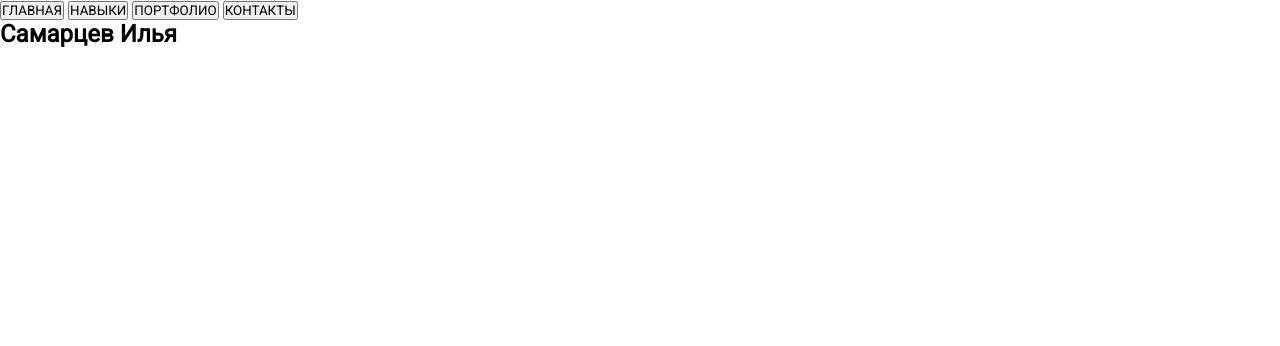
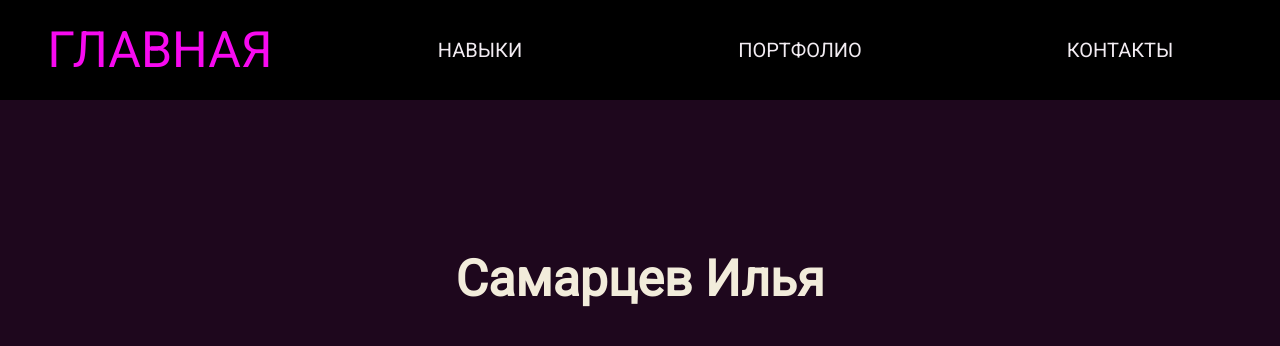
Before and after one commit to ilya5006/personalSite, a PHP site: page / in a window 1280 px wide. Shown: the top 346 px of the page. Run offline with PHP 8.4, Linux system fonts and the light colour scheme.

Commit message:
Page switching

```diff
--- a/contacts.php
+++ b/contacts.php
@@ -1,3 +1,3 @@
-<div id="contacts_page" style="display: none;">
+<div id="contacts_page" class="hide_page">
 
 </div>
--- a/css/index.css
+++ b/css/index.css
@@ -5,3 +5,47 @@
     box-sizing: border-box;
     font-family: 'Roboto', sans-serif;
 }
+
+body, .current_page
+{
+    background-color: #1E071D;
+}
+
+.hide_page
+{
+    display: none;
+}
+
+header
+{
+    display: flex;
+    flex-wrap: wrap;
+}
+
+.page_nav
+{
+    width: 25%;
+    height: 100px;
+
+    font-size: 20px;
+
+    border: 0px;
+    background-color: black;
+    color: #F2ECF2;
+
+    cursor: pointer;
+
+    transition: 0.5s;
+}
+
+.page_nav:hover
+{
+    transition: 0.5s;
+
+    font-size: 50px;
+}
+
+.current_page
+{
+    color: #F70AF0;
+}
--- /dev/null
+++ b/css/main.css
@@ -0,0 +1,7 @@
+#firstName_secondName
+{
+    margin-top: 150px;
+    text-align: center;
+    color: #f2ecdb;
+    font-size: 50px;
+}
--- a/index.php
+++ b/index.php
@@ -12,7 +12,7 @@
 </head>
 <body>
     <header>
-        <button id="main_nav" class="page_nav chose_page">ГЛАВНАЯ</button>
+        <button id="main_nav" class="page_nav current_page">ГЛАВНАЯ</button>
         <button id="skills_nav" class="page_nav">НАВЫКИ</button>
         <button id="portfolio_nav" class="page_nav">ПОРТФОЛИО</button>
         <button id="contacts_nav" class="page_nav">КОНТАКТЫ</button>
--- a/js/script.js
+++ b/js/script.js
@@ -0,0 +1,24 @@
+let pagesNavs = document.querySelectorAll('.page_nav');
+
+pagesNavs.forEach((pageNav) =>
+{
+    // Переключение страниц
+    pageNav.addEventListener('click', (event) =>
+    {
+        let currentPageNav = document.querySelector('.current_page');
+        let currentPageNavId = currentPageNav.getAttribute('id');
+        let currentPageNavName = currentPageNavId.substr(0, currentPageNavId.length - 4);
+
+        let currentPage = document.querySelector(`#${currentPageNavName}_page`);
+        currentPage.classList.add('hide_page');
+        currentPageNav.classList.remove('current_page');
+
+        let chosePageNav = event.target;
+        let chosePageNavId = chosePageNav.getAttribute('id');
+        let chosePageNavName = chosePageNavId.substr(0, chosePageNavId.length - 4);
+
+        let chosePage = document.querySelector(`#${chosePageNavName}_page`);
+        chosePage.classList.remove('hide_page');
+        chosePageNav.classList.add('current_page');
+    });
+});
--- a/portfolio.php
+++ b/portfolio.php
@@ -1,3 +1,3 @@
-<div id="portfolio_page" style="display: none;">
+<div id="portfolio_page" class="hide_page">
 
 </div>
--- a/skills.php
+++ b/skills.php
@@ -1,3 +1,3 @@
-<div id="skills_page" style="display: none;">
+<div id="skills_page" class="hide_page">
 
 </div>
```
